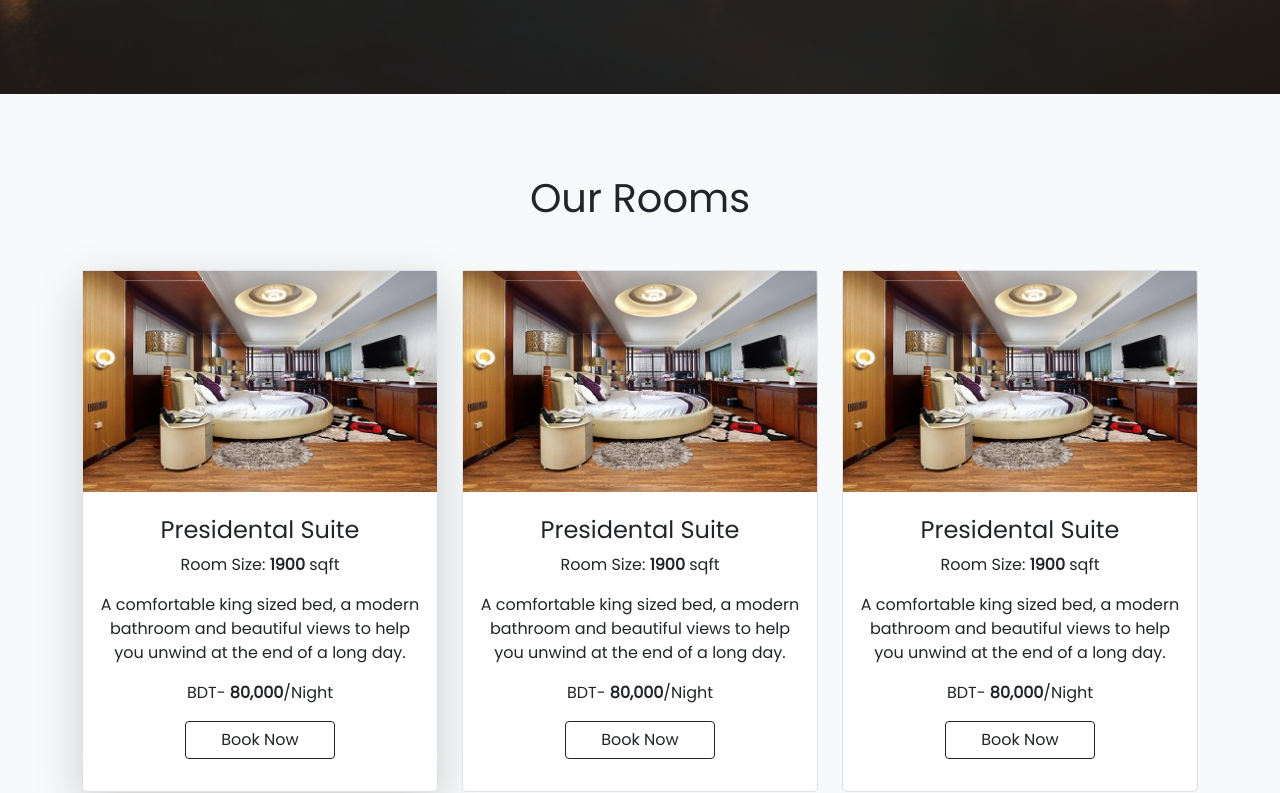
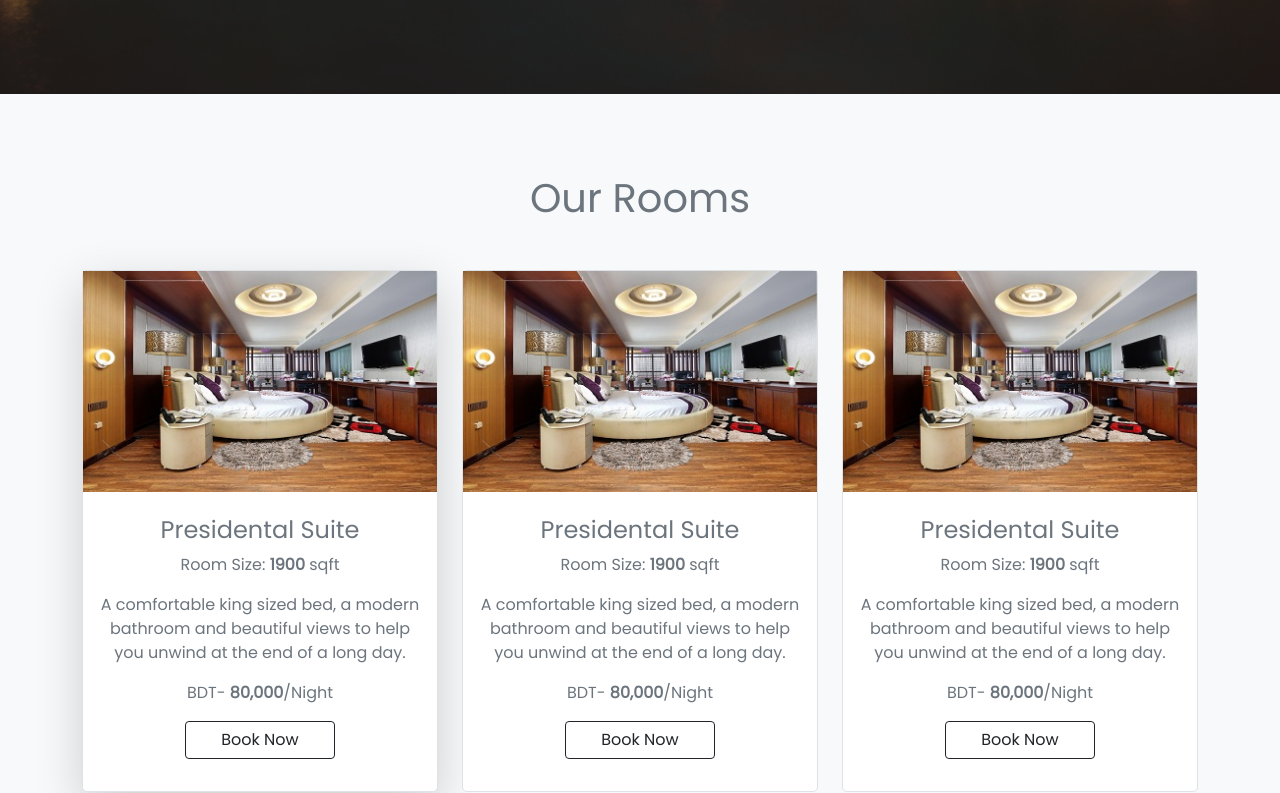
Before and after one commit to limonsafayet/hotel-website-client-side, a React (Create React App) app: page / in a window 1280 px wide. Shown: the part 1058-1851 px from the top of the page. Built offline with nearby package versions, Linux system fonts and the light colour scheme; no server answers.

Commit message:
working on rooms

```diff
--- a/src/pages/Home/Home.js
+++ b/src/pages/Home/Home.js
@@ -9,7 +9,7 @@ function Home() {
         <>
             <Banner></Banner>
             <Services></Services>
-            <section className="bg-light">
+            <section className="bg-light text-muted">
                 <Rooms></Rooms>
             </section>
             <Row className="m-0">
```
